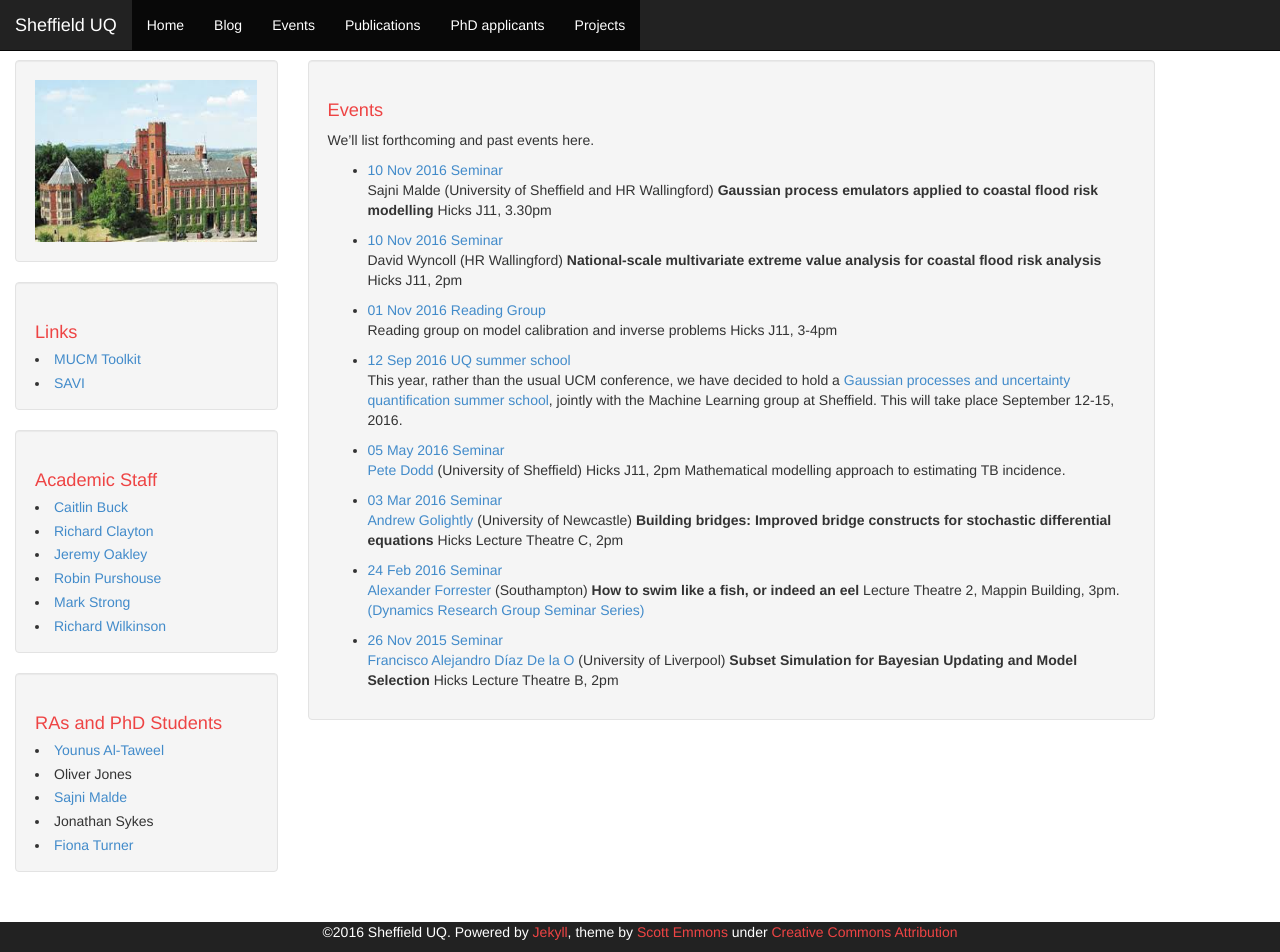
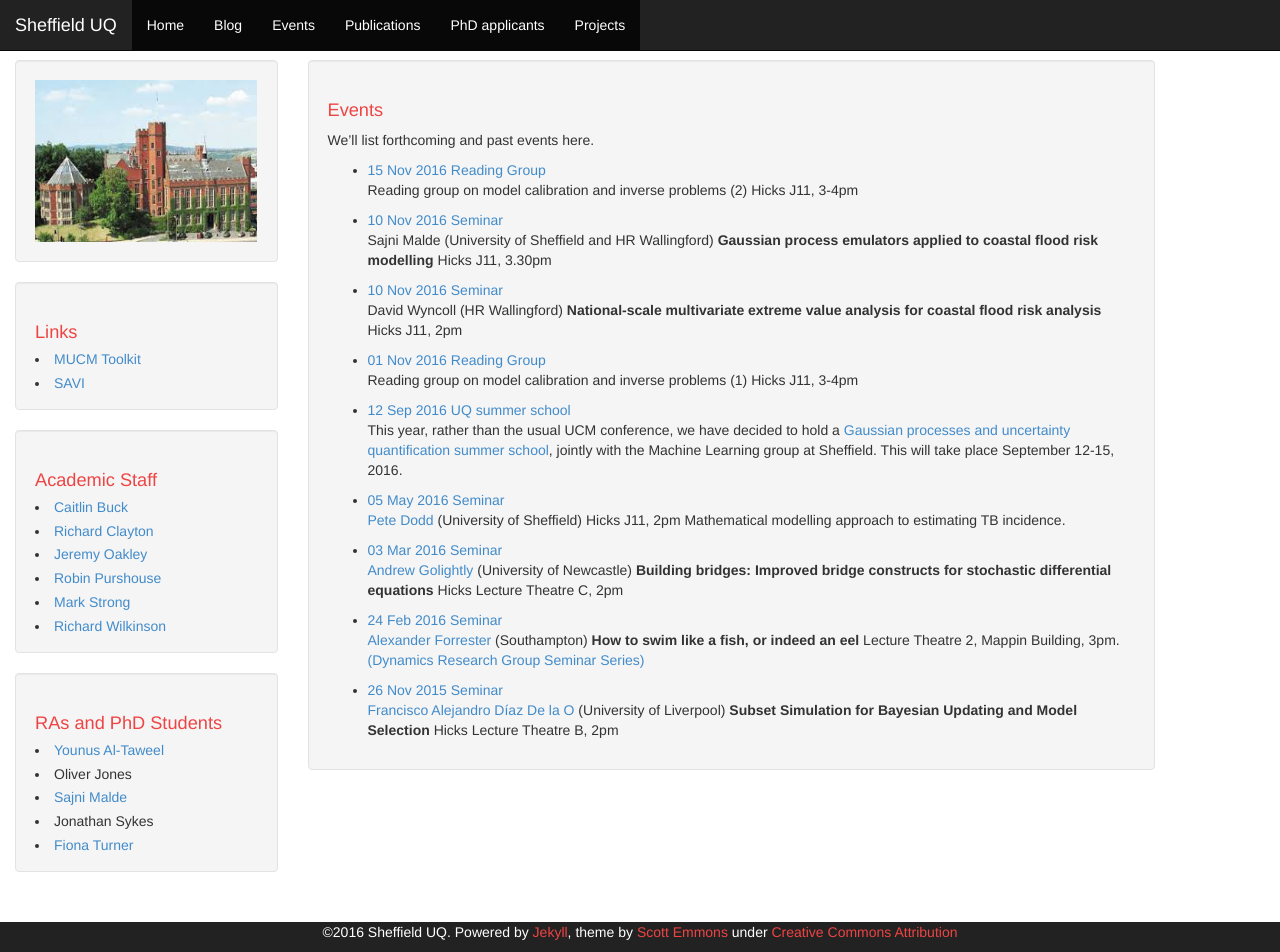
Before and after one commit to rich-d-wilkinson/SheffUQwebpages, a Jekyll site: the page built from events.md, in a window 1280 px wide and 952 px high. Built offline with Jekyll 4.4.1, drawn with Linux system fonts in a browser that asks for light colours.

Commit message:
Reading group meetings

```diff
--- a/_posts/2016-11-01-ReadingGroup.markdown
+++ b/_posts/2016-11-01-ReadingGroup.markdown
@@ -6,7 +6,7 @@ date:   2016-11-01
 categories: jekyll update events
 ---
 
-Reading group on model calibration and inverse problems
+Reading group on model calibration and inverse problems (1)
 Hicks J11, 3-4pm
 
 This term we will start a reading group on the theme of [model calibration and inverse problems](http://mucm.aston.ac.uk/MUCM/MUCMToolkit/index.php?page=MetaOverviewReality.html). At the first meeting, there will be an introductory-level tutorial on Bayesian calibration and history matching. All are welcome.
--- /dev/null
+++ b/_posts/2016-11-15-ReadingGroup.markdown
@@ -0,0 +1,12 @@
+---
+layout: post
+title:  "Reading Group"
+date:   2016-11-15
+
+categories: jekyll update events
+---
+
+Reading group on model calibration and inverse problems (2)
+Hicks J11, 3-4pm
+
+At this meeting, we will conclude the introductory-level tutorial on Bayesian calibration and history matching.
```
